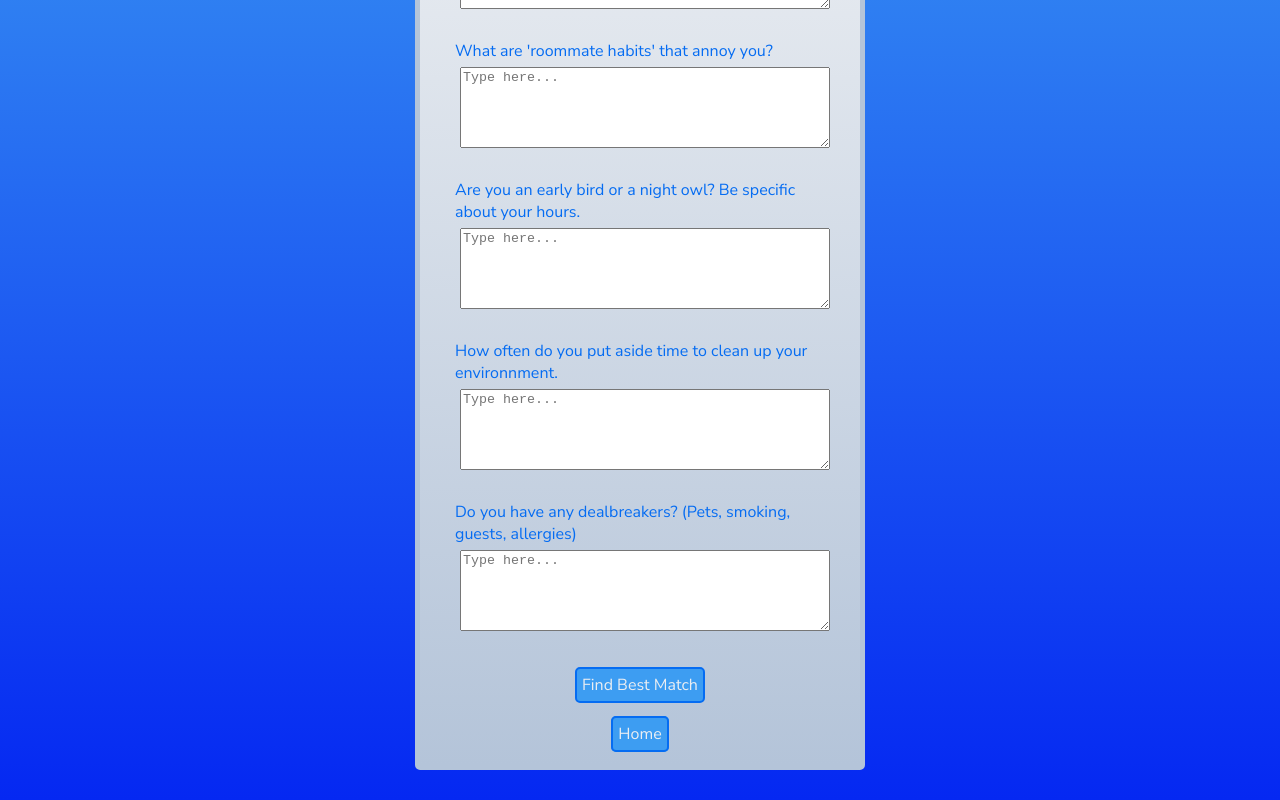
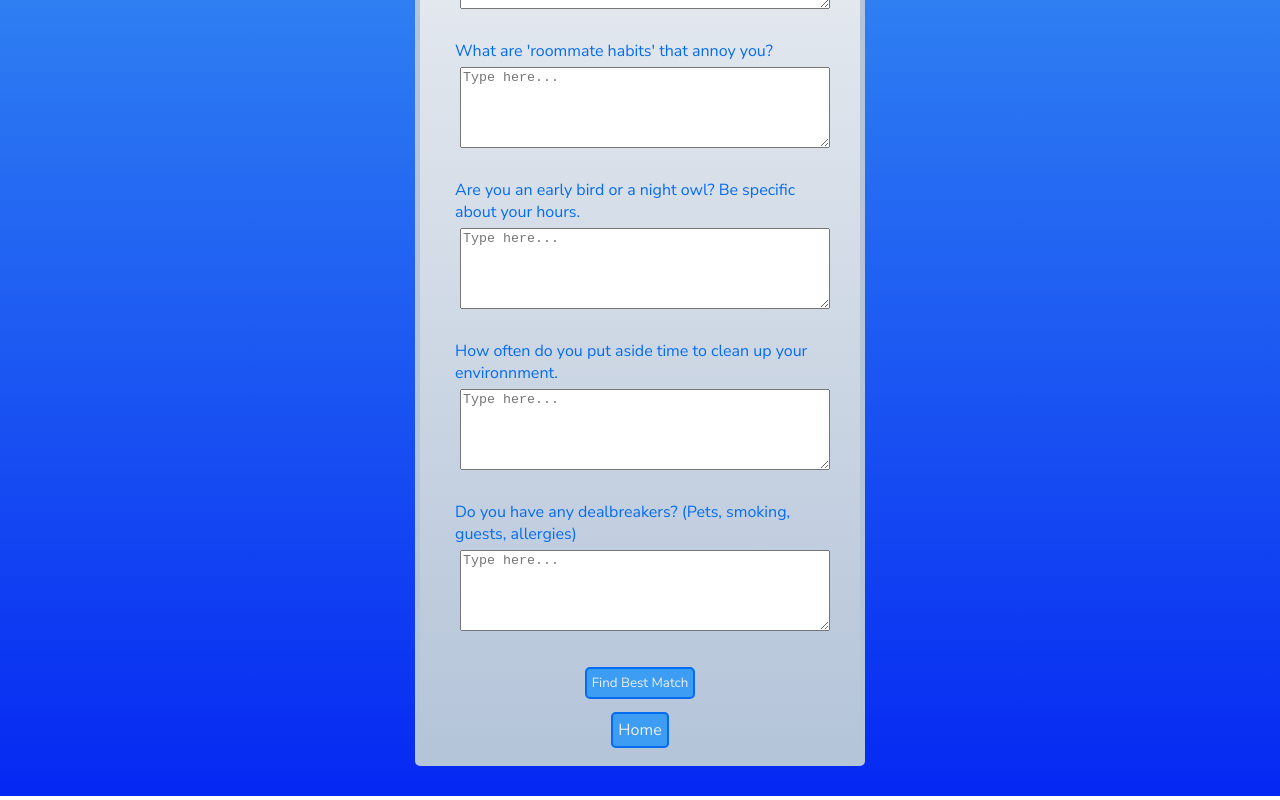
Before and after one commit to Sam-Drake-2007/roomsync, a React (Vite) app: page /roommate in a window 1280 px wide. Shown: the part 278-1078 px from the top of the page. Built offline with nearby package versions, Linux system fonts and the light colour scheme; a web font is replaced by a local one.

Commit message:
working version changed Link to button

```diff
--- a/src/housing.jsx
+++ b/src/housing.jsx
@@ -135,7 +135,7 @@ export default function HousingPage() {
           </div>
 
           <div className="buttonbox">
-            <Link to="/h-results" className="button" onClick={handleSubmit}>Find Best Match</Link>
+            <button className="button" onClick={handleSubmit}>Find Best Match</button>
           </div>
 
           <div className="homebox">
--- a/src/roommate.jsx
+++ b/src/roommate.jsx
@@ -89,7 +89,7 @@ export default function RoommatePage() {
           </div>
 
           <div className="buttonbox">
-            <Link to="/r-results" className="button" onClick={handleSubmit}>Find Best Match</Link>
+            <button to="/r-results" className="button" onClick={handleSubmit}>Find Best Match</button>
           </div>
 
           <div className="homebox">
```
